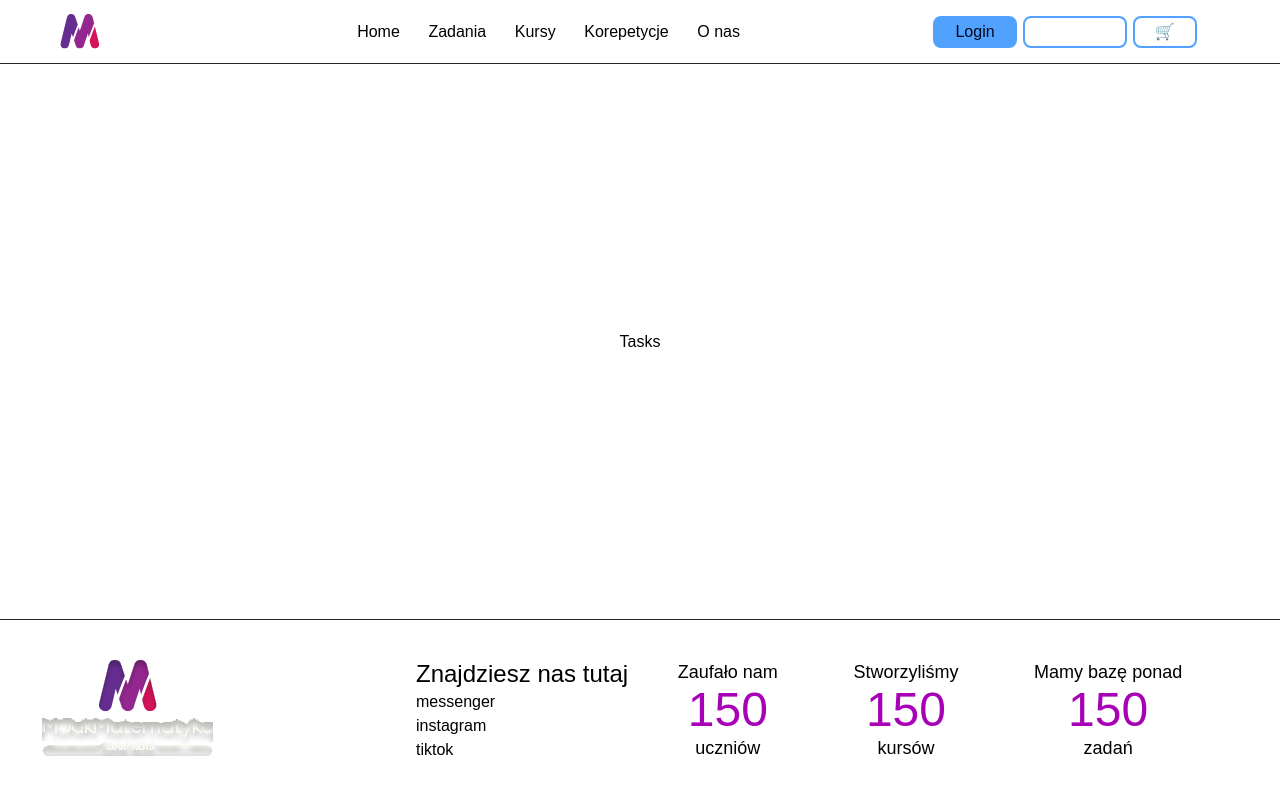
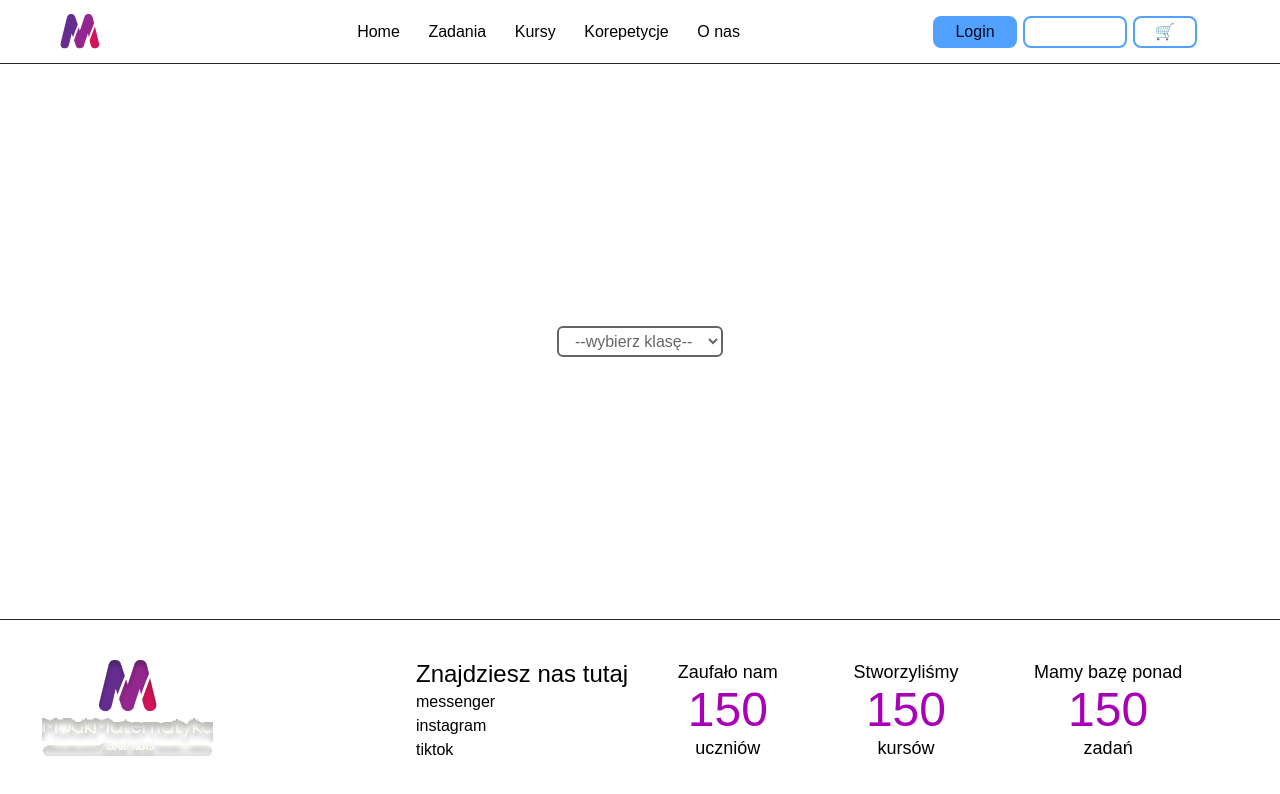
Before and after one commit to Nikko05/MJakMatematyka, a Next.js app: page /tasks in a window 1280 px wide. Shown: the top 794 px of the page. Built offline with nearby package versions, Linux system fonts and the light colour scheme.

Commit message:
Adding based select component with options

```diff
--- a/src/app/(auth)/login/page.tsx
+++ b/src/app/(auth)/login/page.tsx
@@ -9,7 +9,8 @@ const login = {
   placeholder: 'username@example.com',
   fontSize: 'text-base',
   paddingY: 'py-1.5',
-  paddingX: 'px-2'
+  paddingX: 'px-2',
+  type: 'text'
 }
 
 const password = {
@@ -18,7 +19,8 @@ const password = {
   placeholder: '***************',
   fontSize: 'text-base',
   paddingY: 'py-1',
-  paddingX: 'px-2'
+  paddingX: 'px-2',
+  type: 'text'
 }
 
 const btnDark = {
@@ -44,8 +46,8 @@ export default function Login() {
           <h1 className='text-3xl font-bold'>Witaj ponownie!</h1>
           <div className='pt-2 px-10 text-center'>Korzystaj ze swoich kursów i pakietów logując się!</div>
         </div>
-        <Input loginInput={login}/>
-        <Input loginInput={password}/>
+        <Input inputData={login}/>
+        <Input inputData={password}/>
         <Button btnData={btnDark}/>
         <div className='text-xs'>Nie masz jeszcze konta? <Link href='/register' className='font-bold'>Zarejestruj się</Link></div>
       </div>
--- a/src/app/(marketing)/tasks/page.tsx
+++ b/src/app/(marketing)/tasks/page.tsx
@@ -1,7 +1,54 @@
 import React from 'react';
+import Input from '@/app/ui/Input';
+import Select from '@/app/ui/Select';
+
+const level = {
+  name: 'level',
+  label: 'Wybierz klasę',
+  placeholder: '',
+  fontSize: 'text-base',
+  paddingY: 'py-1.5',
+  paddingX: 'px-2',
+  type: 'checkbox'
+}
+
+const selectData = {
+  name: 'level',
+  id: 'level-select',
+  optionsAmount: 6,
+  options: [
+    {
+      value: '',
+      level: '--wybierz klasę--',
+    },
+    {
+      value: 'level4',
+      level: 'Klasa 4',
+    },
+    {
+      value: 'level5',
+      level: 'Klasa 5',
+    },
+    {
+      value: 'level6',
+      level: 'Klasa 6',
+    },
+    {
+      value: 'level7',
+      level: 'Klasa 7',
+    },
+    {
+      value: 'level8',
+      level: 'Klasa 8',
+    }
+  ],
+}
 
 export default function Tasks() {
   return (
-    <div>Tasks</div>
+    <div>
+      {/* <Input inputData={level}/> */}
+      <Select selectData={selectData}></Select>
+    </div>
   );
 };
--- a/src/app/ui/Input.tsx
+++ b/src/app/ui/Input.tsx
@@ -1,12 +1,24 @@
 import React from 'react'
 
-export default function Input({loginInput}: {loginInput: {name: string, placeholder: string, paddingY:string, paddingX:string, fontSize?:string, label: string}}) {
+type InputProps = {
+  inputData: {
+    name: string,
+    placeholder: string,
+    paddingY:string,
+    paddingX:string,
+    fontSize?:string,
+    label: string,
+    type: string,
+  }
+}
+
+export default function Input({inputData: {name, placeholder, paddingY, paddingX, fontSize, label, type}}: InputProps) {
   return (
     <div className='flex flex-col w-full'>
-      <label htmlFor={loginInput.name} className='text-sm pb-1'>
-        <span>{loginInput.label}</span>
+      <label htmlFor={name} className='text-sm pb-1'>
+        <span>{label}</span>
       </label>
-      <input type="text" className={`border-1 rounded-md border-blue-100/10 bg-blue-50/5 opacity-80 w-full ${loginInput.paddingY} ${loginInput.paddingX} ${loginInput.fontSize}`} placeholder={loginInput.placeholder}/>
+      <input type={type} className={`border-1 rounded-md border-blue-100/10 bg-blue-50/5 opacity-80 w-full ${paddingY} ${paddingX} ${fontSize}`} placeholder={placeholder}/>
     </div>
   )
 }
--- /dev/null
+++ b/src/app/ui/Select.tsx
@@ -0,0 +1,24 @@
+'use client'
+import React, { useState, useEffect, use } from 'react';
+
+type SelectProps = {
+  selectData: {
+    name: string,
+    id: string,
+    optionsAmount: number,
+    options: Array<any>,
+
+  };
+};
+
+export default function Select({selectData: {name, id, optionsAmount, options}}: SelectProps) {
+  const [selected, setSelected] = useState<string>();
+
+  return (
+    <select name={name} id={id} value={selected} onChange={(e: React.ChangeEvent<HTMLSelectElement>) => setSelected(e.target.value)} className={`border-2 rounded-md px-3 py-1 ${selected ? 'opacity-100' : 'opacity-60'}`}>
+      {options.map(({value, level}) => (
+        <option key={value} value={value}>{level}</option>
+      ))}
+    </select>
+  );
+};
```
